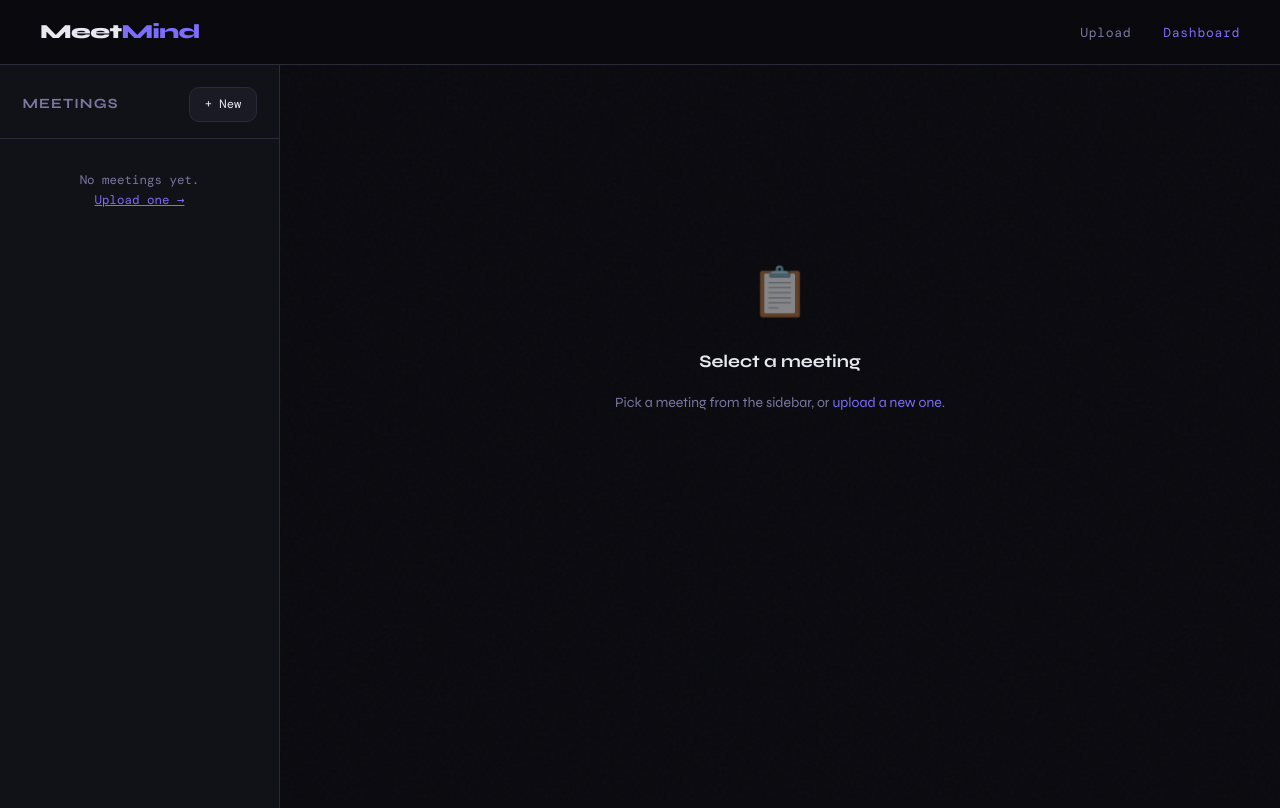
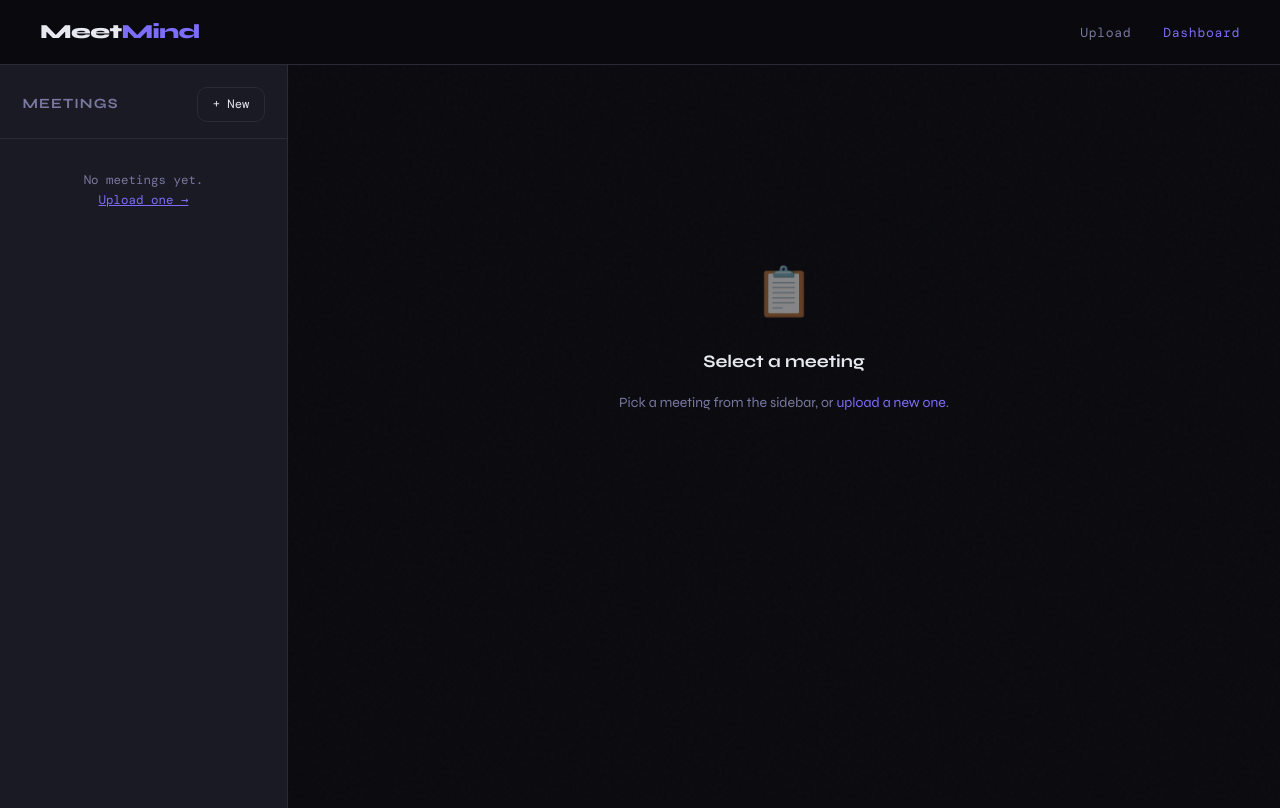
Before and after one commit to rajsirohi23/MeetMind, a Flask app: page /dashboard in a window 1280 px wide. Run offline with Flask 3, Linux system fonts and the light colour scheme; data that the repository does not hold is empty; some web fonts are replaced.

Commit message:
Updated Code

```diff
--- a/static/css/dashboard.css
+++ b/static/css/dashboard.css
@@ -10,7 +10,7 @@
 
 .dash-layout {
   display: grid;
-  grid-template-columns: 280px 1fr;
+  grid-template-columns: 288px 1fr;
   height: calc(100vh - 57px);  /* fill below nav */
   overflow: hidden;
   position: relative;
@@ -19,7 +19,7 @@
 
 /* ── Sidebar ─────────────────────────────────────────────────── */
 .sidebar {
-  background: var(--bg-2);
+  background: var(--bg-3);
   border-right: 1px solid var(--border);
   display: flex;
   flex-direction: column;
```
